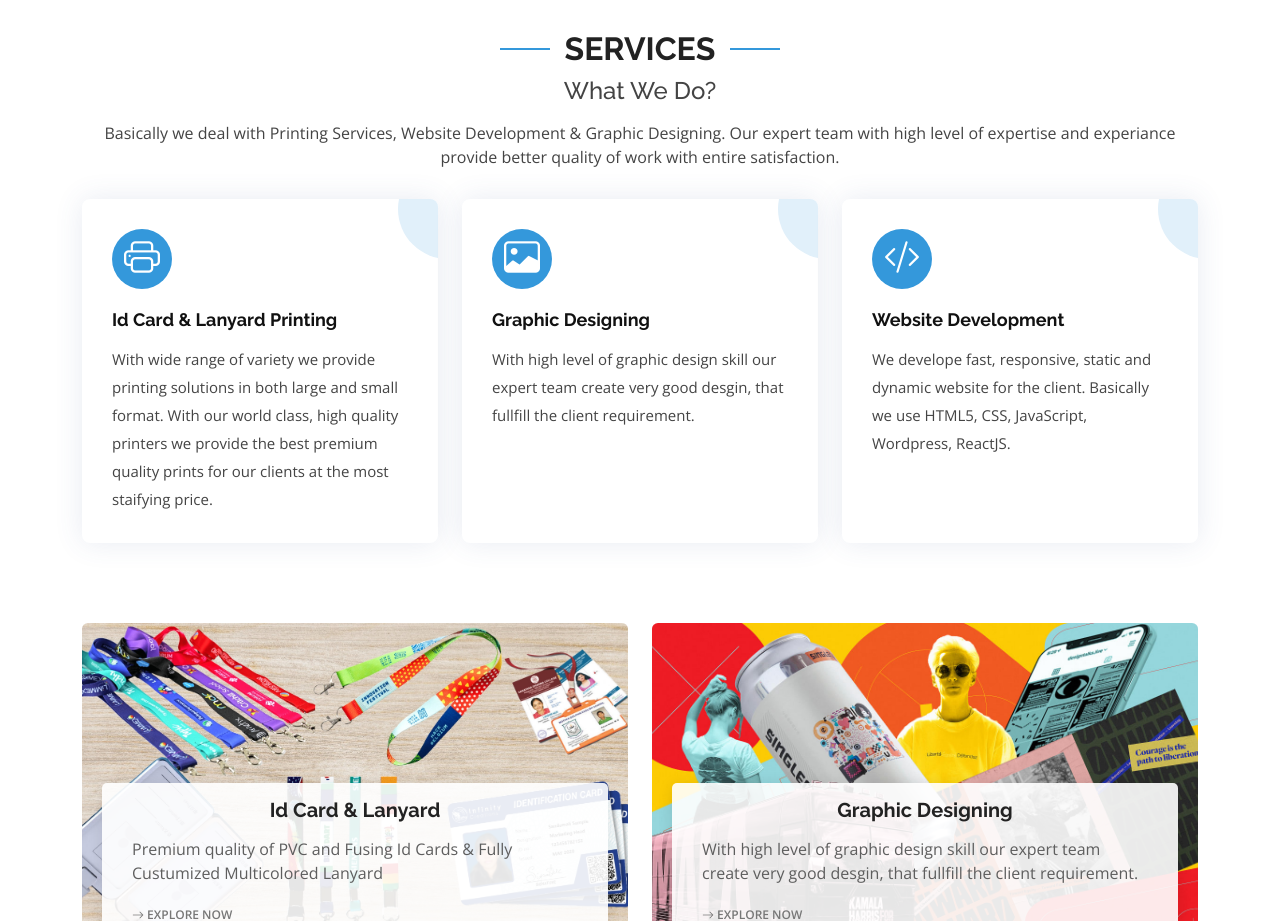
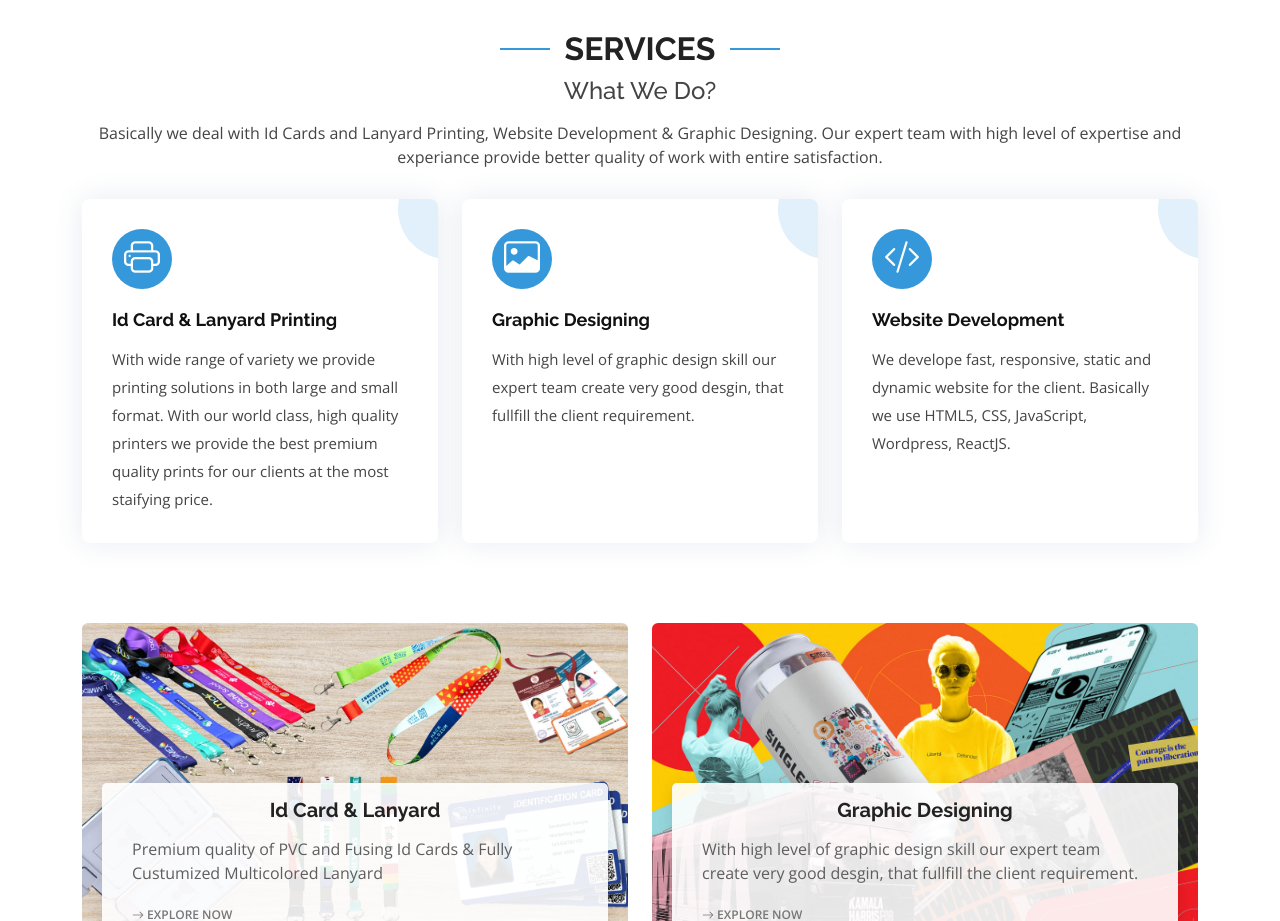
Before and after one commit to techwheel1504/techwheelweb, a plain HTML site: page index.html in a window 1280 px wide. Shown: the part 1660-2581 px from the top of the page. Drawn offline with nearby package versions, Linux system fonts and the light colour scheme.

Commit message:
Update index.html

```diff
--- a/index.html
+++ b/index.html
@@ -401,7 +401,7 @@ crossorigin="anonymous"
         <div class="section-title" data-aos="fade-up">
           <h2>Services</h2>
           <h4>What We Do?</h4>
-          <p>Basically we deal with Printing Services, Website Development & Graphic Designing.
+          <p>Basically we deal with Id Cards and Lanyard Printing, Website Development & Graphic Designing.
             Our expert team with high level of expertise and experiance provide better quality
             of work with entire satisfaction.</p>
         </div>
```
